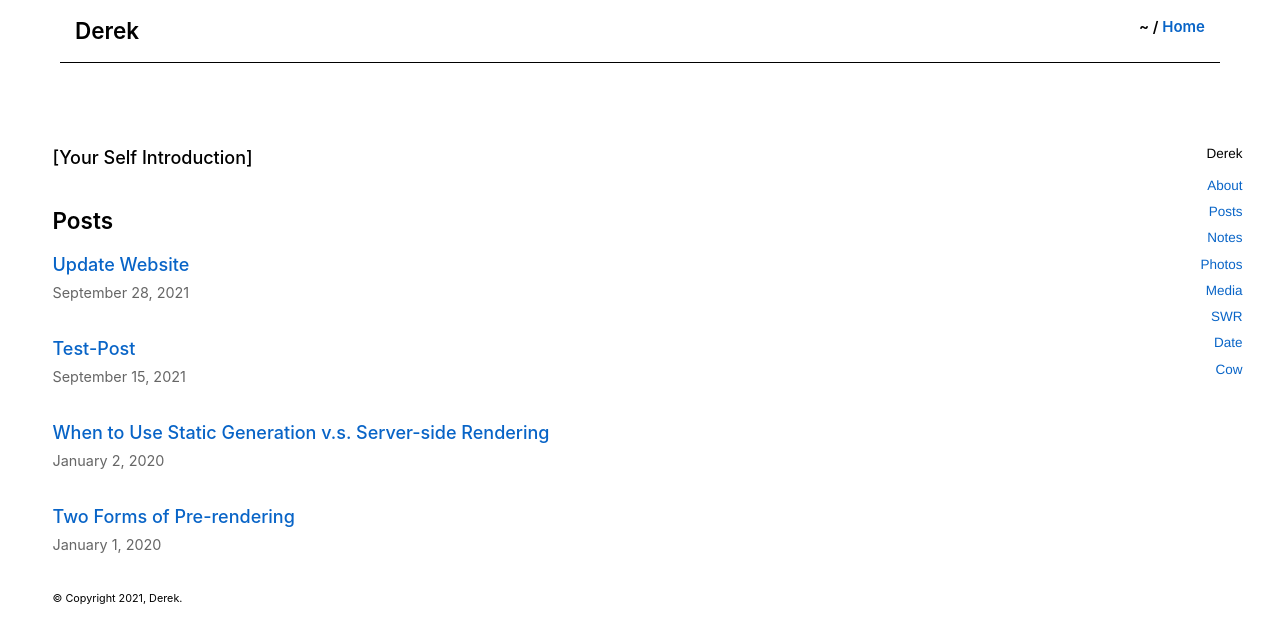
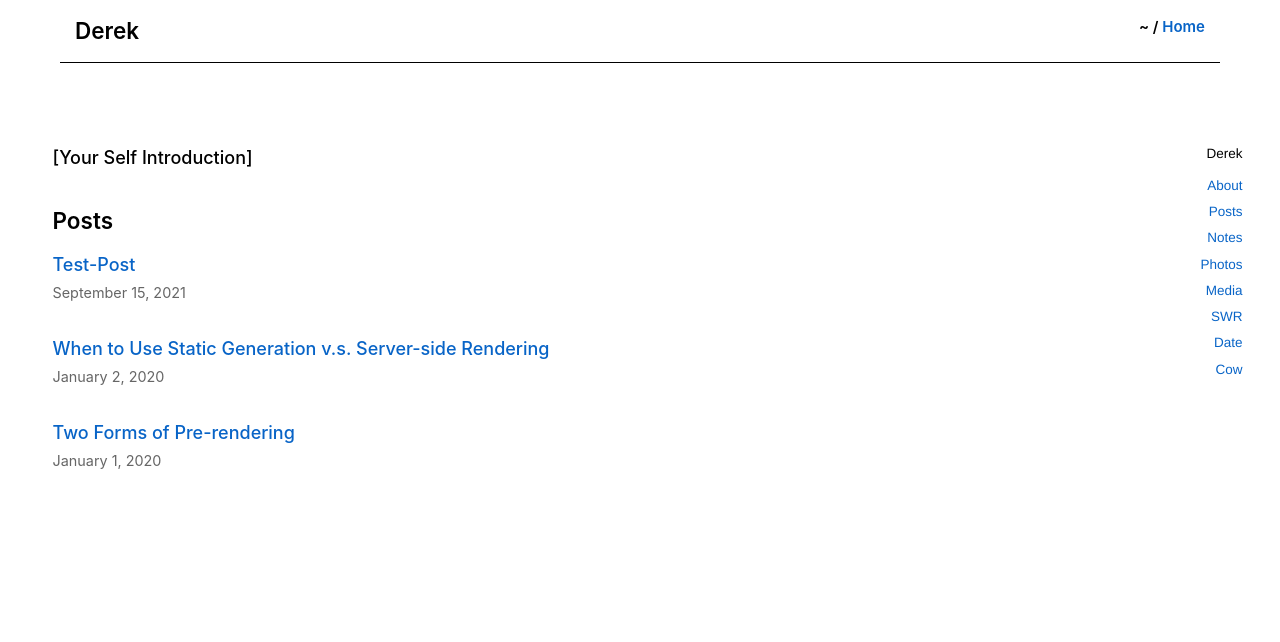
Before and after one commit to derekpodi/derekpodi.com, a Next.js app: page / in a window 1280 px wide. Shown: the top 642 px of the page. Built offline with nearby package versions, Linux system fonts and the light colour scheme.

Commit message:
no footer on homepage, remove website .md

```diff
--- a/components/footer.js
+++ b/components/footer.js
@@ -1,9 +1,21 @@
+import { useRouter } from 'next/router'
+
+
 const Footer = () => {
+    const router = useRouter()
+
     return(
         <footer className="top-8">
-            <small>
-            © Copyright 2021, Derek.
-            </small>
+            {router.pathname =='/' ? (
+                <>
+                </>
+                ) : (
+                <>
+                    <small>
+                         © Copyright 2021, Derek.
+                    </small>
+                </>
+                )}
         </footer>
     );
 }
--- a/posts/update-webiste.md
+++ /dev/null
@@ -1,14 +0,0 @@
----
-title: 'Update Website'
-date: '2021-09-28'
----
-
-# Start
-The reason for the creation of this site was born purely of curiosity. Could I really make my own website? Where does one even begin?
-Largely inspired by posts on Hacker News, I firgured that learning in public provided the ancillary benefit of maybe helping someone else on their journey.
-# Square Zero
-Having only basic knowledge of HTML and CSS, my first step was learning the architecture of modern web. What languages, frameworks, servers are used to host the web as we see it today.
-
-TODO:
-
-# Vercel and NextJS
```
